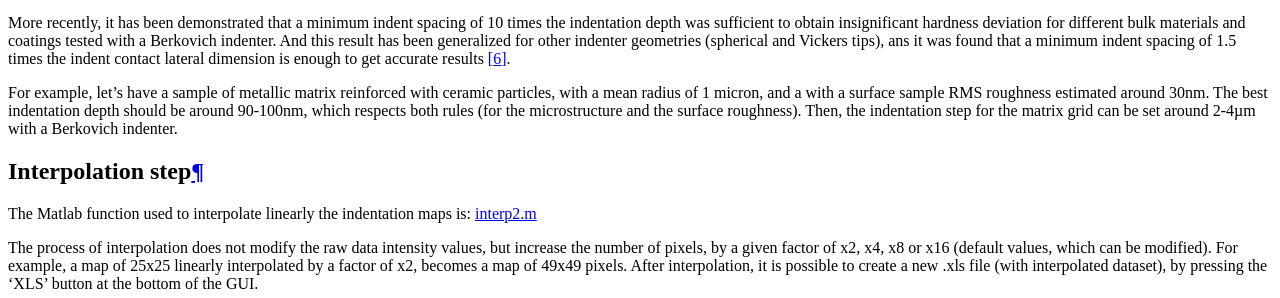
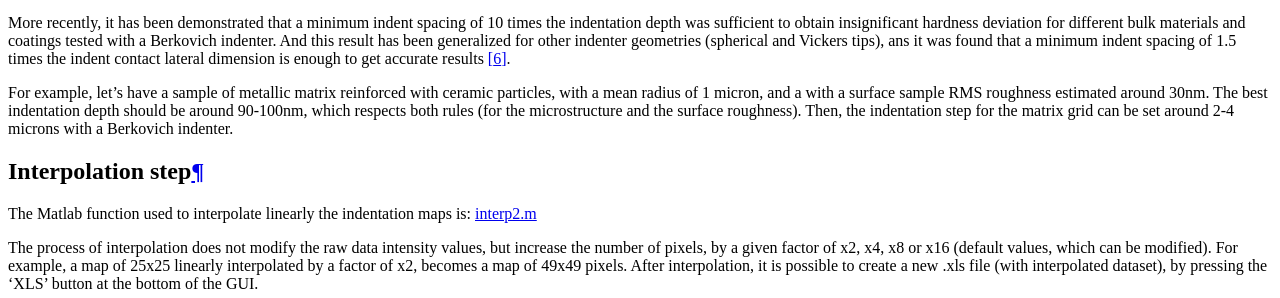
Before and after one commit to DavidMercier/TriDiMap, a Sphinx documentation site: the page built from doc/mapping.rst, in a window 1280 px wide and 900 px high, scrolled down 2154 px. Shown: the part 176-474 px from the top of the window. Built offline with Sphinx 7.4.7, drawn with Linux system fonts in a browser that asks for light colours; comment, search, counter and statistics services are not loaded.

Commit message:
Update mapping.rst

```diff
--- a/doc/mapping.rst
+++ b/doc/mapping.rst
@@ -83,7 +83,7 @@
 
 More recently, it has been demonstrated that a minimum indent spacing of 10 times the indentation depth was sufficient to obtain insignificant hardness deviation for different bulk materials and coatings tested with a Berkovich indenter. And this result has been generalized for other indenter geometries (spherical and Vickers tips), ans it was found that a minimum indent spacing of 1.5 times the indent contact lateral dimension is enough to get accurate results [#SudharshanPhani_2019]_.
 
-For example, let's have a sample of metallic matrix reinforced with ceramic particles, with a mean radius of 1 micron, and a with a surface sample RMS roughness estimated around 30nm. The best indentation depth should be around 90-100nm, which respects both rules (for the microstructure and the surface roughness). Then, the indentation step for the matrix grid can be set around 2-4µm with a Berkovich indenter.
+For example, let's have a sample of metallic matrix reinforced with ceramic particles, with a mean radius of 1 micron, and a with a surface sample RMS roughness estimated around 30nm. The best indentation depth should be around 90-100nm, which respects both rules (for the microstructure and the surface roughness). Then, the indentation step for the matrix grid can be set around 2-4 microns with a Berkovich indenter.
 
 Interpolation step
 -----------------------
```
